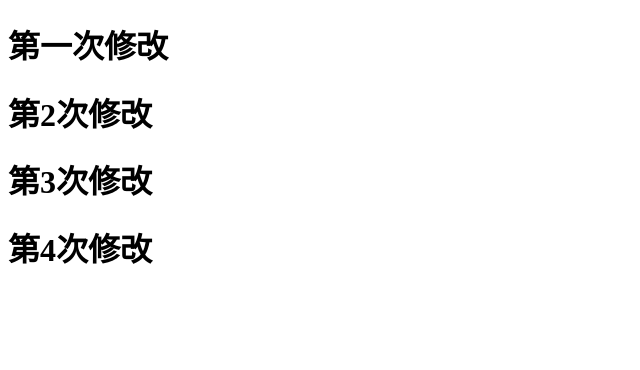
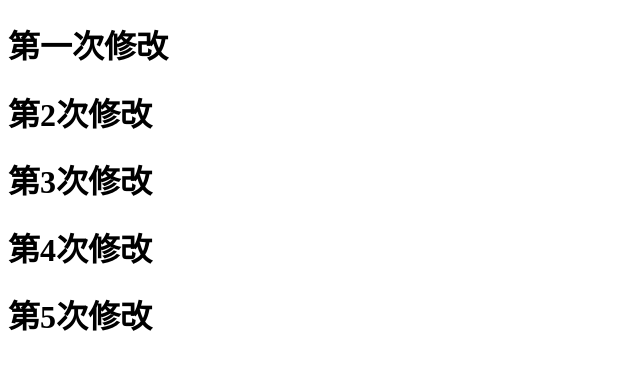
Before and after one commit to cfg1573/ceshi, a plain HTML site: page index.html in a window 1280 px wide. Shown: the whole page, without its empty margins (0-640 px from the left). Drawn offline with Linux system fonts and the light colour scheme.

Commit message:
'第5次提交'

```diff
--- a/index.html
+++ b/index.html
@@ -13,6 +13,7 @@
     <h1>第2次修改</h1>
     <h1>第3次修改</h1>
     <h1>第4次修改</h1>
+    <h1>第5次修改</h1>
 </body>
 
 </html>
```
